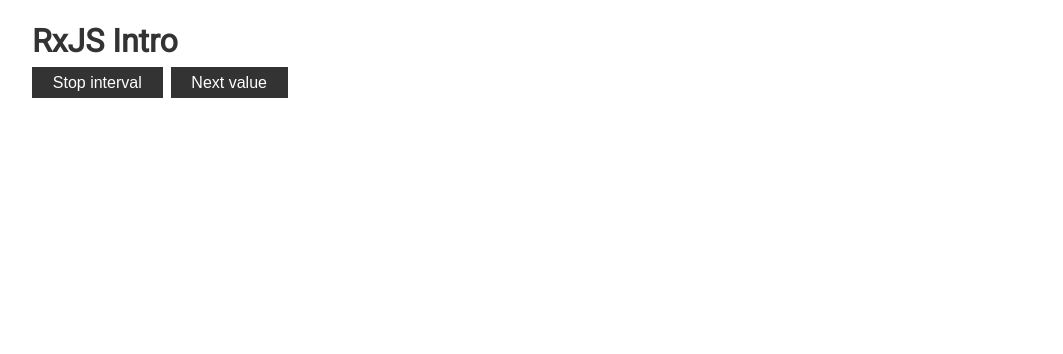
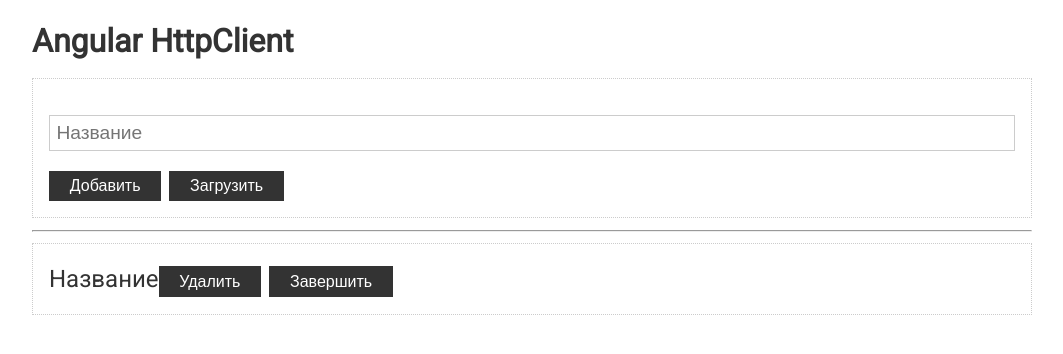
Before and after one commit to krymniak/angular-basis, an Angular app: page / in a window 1280 px wide. Shown: the top 354 px of the page, without its empty margins (108-1171 px from the left). Built offline with nearby package versions, Linux system fonts and the light colour scheme.

Commit message:
cleared project

```diff
--- a/src/app/app-routing.module.ts
+++ /dev/null
@@ -1,10 +0,0 @@
-import { NgModule } from '@angular/core';
-import { RouterModule, Routes } from '@angular/router';
-
-const routes: Routes = [];
-
-@NgModule({
-  imports: [RouterModule.forRoot(routes)],
-  exports: [RouterModule]
-})
-export class AppRoutingModule { }
--- a/src/app/app.component.html
+++ b/src/app/app.component.html
@@ -1,5 +1,23 @@
 <div class="container">
-	<h1>RxJS Intro</h1>
-	<button class="btn" (click)="stop()">Stop interval</button>
-	<button class="btn btn-danger" (click)="next()">Next value</button>
+  <h1>Angular HttpClient</h1>
+
+  <div class="card">
+    <div class="form-control">
+      <input type="text" placeholder="Название">
+    </div>
+    <button class="btn">Добавить</button>
+    <button class="btn">Загрузить</button>
+  </div>
+
+  <hr>
+
+  <div class="card">
+    <p>
+      <span class="completed">Название</span>
+      <span>
+        <button class="btn btn-danger">Удалить</button>
+        <button class="btn">Завершить</button>
+      </span>
+    </p>
+  </div>
 </div>
--- a/src/app/app.component.ts
+++ b/src/app/app.component.ts
@@ -1,24 +1,13 @@
-import { Component } from '@angular/core';
-import { Subscription, Subject } from 'rxjs';
+import {Component, OnInit} from '@angular/core'
+
 @Component({
-	selector: 'app-root',
-	templateUrl: './app.component.html',
-	styleUrls: ['./app.component.scss'],
+  selector: 'app-root',
+  templateUrl: './app.component.html',
+  styleUrls: ['./app.component.scss']
 })
-export class AppComponent {
-	sub: Subscription
-	stream$: Subject<number> = new Subject<number>()
-	counter = 0
-	constructor() {
-		this.sub = this.stream$.subscribe(value => {
-			console.log('Subscribe', value)
-		})
-	}
-	stop() {
-		this.sub.unsubscribe()
-	}
-	next() {
-		this.counter++
-		this.stream$.next(this.counter)
-	}
+export class AppComponent implements OnInit {
+
+  ngOnInit() {
+
+  }
 }
```
Also changed, not shown: src/app/app.module.ts (+7 -14 lines), src/app/my.validators.ts (deleted, +0 -28 lines).
